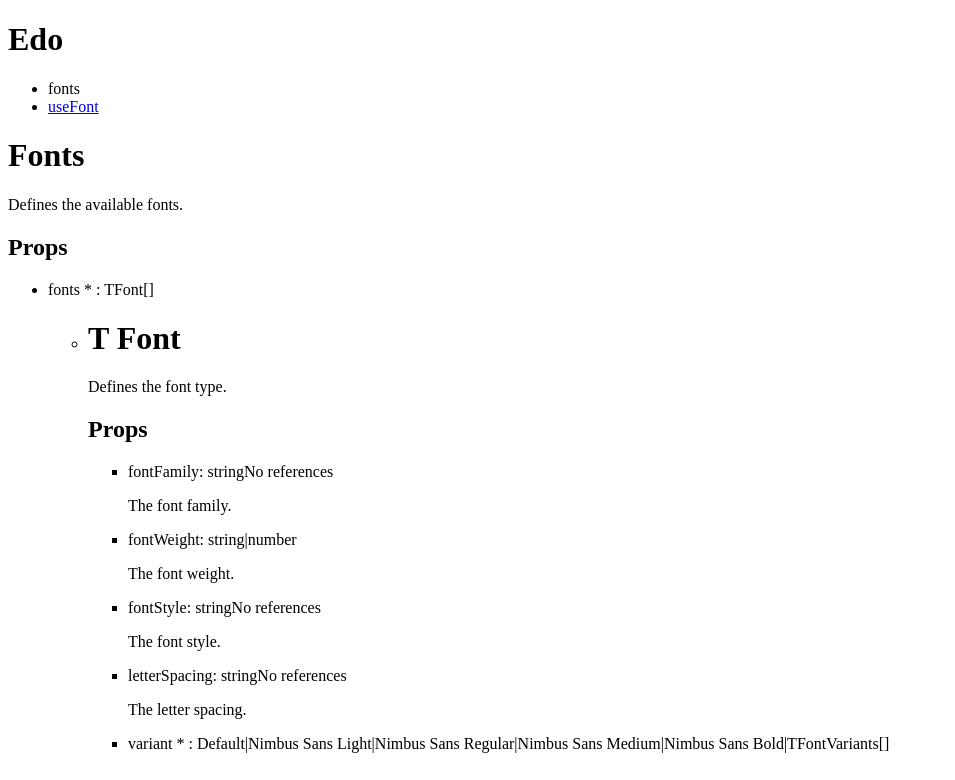
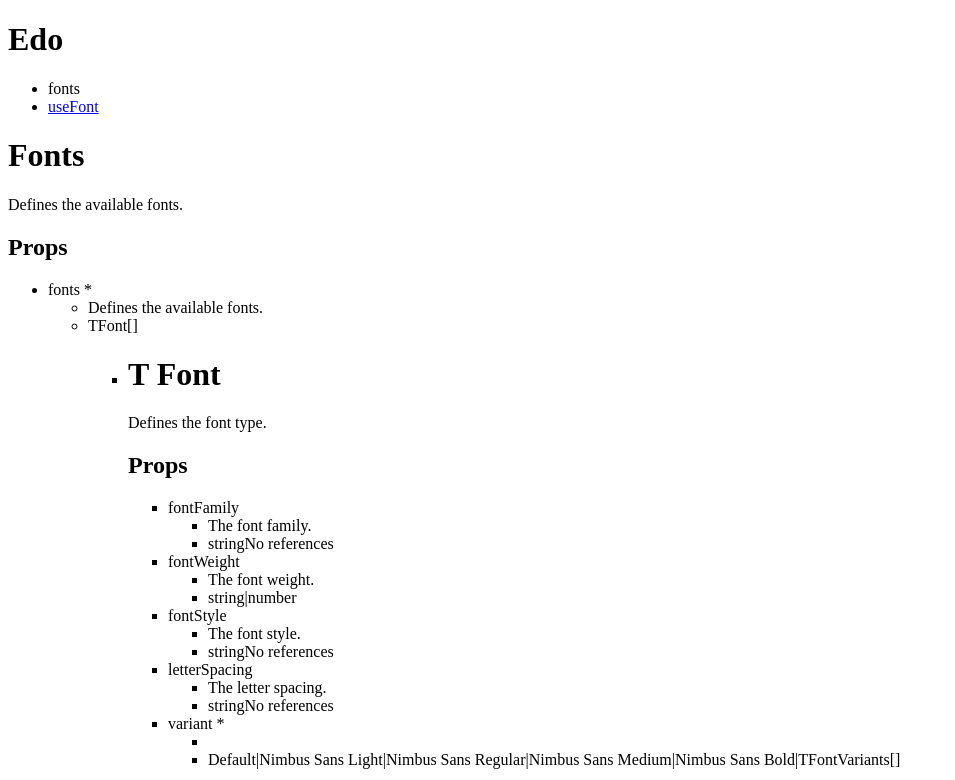
Before and after one commit to osequi/test-tsx-dx, a Next.js app: page /fonts in a window 1280 px wide. Shown: the top 780 px of the page, without its empty margins (0-955 px from the left). Built offline with nearby package versions, Linux system fonts and the light colour scheme.

Commit message:
Regeerating docs

```diff
--- a/src/documentation/Description/Description.tsx
+++ b/src/documentation/Description/Description.tsx
@@ -1,6 +1,6 @@
-import { TPage } from "../hooks";
+import { TPageNormalized } from "../hooks";
 
-export function Description(props: TPage) {
+export function Description(props: TPageNormalized) {
   if (!props?.description) return <>No description</>;
 
   const { description } = props;
--- a/src/documentation/Page/Page.tsx
+++ b/src/documentation/Page/Page.tsx
@@ -53,7 +53,7 @@ export function Page(props: TPageProps) {
     <div>
       <h1>{title}</h1>
       <Description {...page} />
-      <Props pageProps={props} page={page} />
+      <Props {...props} normalizedPageData={page} />
       {/*<div>
         <pre>{JSON.stringify(page, null, 2)}</pre>
       </div>
--- a/src/documentation/Props/Props.tsx
+++ b/src/documentation/Props/Props.tsx
@@ -1,24 +1,23 @@
-import { TPage } from "../hooks";
 import { Type, TPageProps, Description } from "../";
+import { TPageNormalized } from "../hooks";
 
-export interface TProps {
-  pageProps: TPageProps;
-  page: TPage;
-}
+export function Props(props: TPageProps) {
+  if (!props?.normalizedPageData?.props) return <>No props</>;
 
-export function Props(props: TProps) {
-  const { pageProps, page } = props;
-  if (!page?.props) return <>No props</>;
-
-  const { props: props2 } = page;
+  const { props: props2 } = props?.normalizedPageData;
   const props3 = Array.isArray(props2) ? props2 : [props2];
   const props4 = props3.map((item) => {
-    const { name, required, type } = item;
+    const { name, required, type, description } = item;
     const name2 = required ? `${name} * ` : name;
     return (
       <li>
-        {name2}: <Type pageProps={pageProps} type={type} />
-        <Description {...item} />
+        {name2}
+        <ul>
+          <li>{description}</li>
+          <li>
+            <Type {...props} type={type} />
+          </li>
+        </ul>
       </li>
     );
   });
--- a/src/documentation/References/References.tsx
+++ b/src/documentation/References/References.tsx
@@ -1,19 +1,18 @@
 import { Page, TPageProps } from "../";
 
-export interface TReferences {
-  pageProps: TPageProps;
+export interface TReferences extends TPageProps {
   references: any;
 }
 
 export function References(props: TReferences) {
-  const { pageProps, references } = props;
+  const { references, data } = props;
   if (!props?.references) return <>No references</>;
 
   const references2 = references?.map((item) => {
     if (!item) return null;
     return (
       <li>
-        <Page data={pageProps.data} normalizedPageData={item} />
+        <Page data={data} normalizedPageData={item} />
       </li>
     );
   });
--- a/src/documentation/Type/Type.tsx
+++ b/src/documentation/Type/Type.tsx
@@ -1,13 +1,12 @@
 import { TType } from "../hooks";
 import { References, TPageProps } from "../";
 
-export interface TTypeProps {
-  pageProps: TPageProps;
+export interface TTypeProps extends TPageProps {
   type: TType;
 }
 
 export function Type(props: TTypeProps) {
-  const { pageProps, type } = props;
+  const { type } = props;
   if (!type) return <>No type</>;
 
   const { name, references } = type;
@@ -15,7 +14,7 @@ export function Type(props: TTypeProps) {
   return (
     <>
       {name}
-      <References pageProps={pageProps} references={references} />
+      <References {...props} references={references} />
     </>
   );
 }
```
